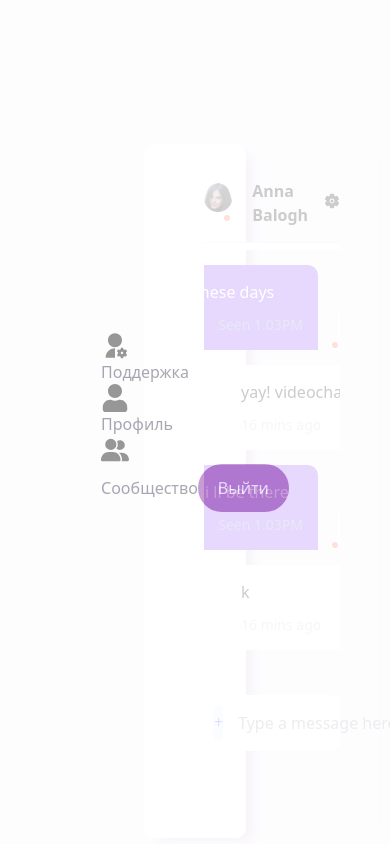
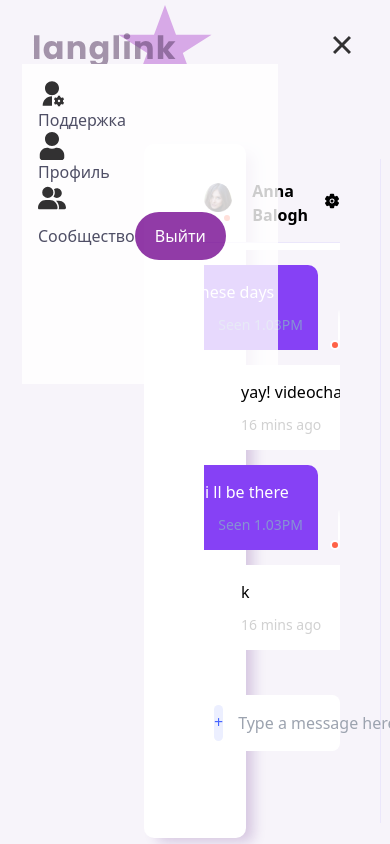
Before and after one commit to buchanka/buchanka.github.io, a React (Create React App) app: page /messages in a window 390 px wide. Both pictures are taken after a click on the button 342 px from the left and 45 px from the top of the page. Shown: the top 844 px of the page. Built offline with nearby package versions, Linux system fonts and the light colour scheme.

Commit message:
burger menu changes

```diff
--- a/src/layouts/Header2.js
+++ b/src/layouts/Header2.js
@@ -42,8 +42,8 @@ function Header2() {
 
 
 
-
-        <nav className={`lg:flex flex gap-6 items-center ${isMenuOpen ? 'block' : 'hidden'}`}>
+  {/*desktop nav */}
+        <nav className={`hidden lg:flex gap-6 items-center`}>
         {currentPath!=='/help'&&(
           <Link to="/help">
             <RiUserSettingsFill className="size-7"></RiUserSettingsFill>
@@ -75,10 +75,9 @@ function Header2() {
         </nav>
 
 
-
-      <div className="lg:hidden fixed top-0 left-0 w-full h-screen bg-white flex flex-col justify-center items-center transition-all duration-300" style={{display: isMenuOpen ? 'flex' : 'none'}}>
-        <div className={`overlay absolute inset-0 bg-white bg-opacity-50 transition-opacity duration-300 ${isMenuOpen ? 'opacity-100' : 'opacity-0'}`} onClick={toggleMenu}></div>
-
+      {/*burger nav */}
+      <div className={"lg:hidden fixed right-28 top-16 w-64 h-80 bg-white flex-col justify-center items-center transition-all duration-300 " + (isMenuOpen ? 'flex' : 'hidden')}>
+        <div className={`overlay absolute inset-0 bg-white bg-opacity-50 transition-opacity duration-300 ${isMenuOpen ? 'opacity-100' : 'opacity-0'}`} onClick={toggleMenu}>
           <ul className="menu p-4">
             <Link to="/help">
               <RiUserSettingsFill className="size-7"></RiUserSettingsFill>
@@ -109,6 +108,7 @@ function Header2() {
           </ul>
         </div>
       </div>
+      </div>
     </header>
   );
 }
```
Lines whose indentation alone changed are shown as unchanged.
